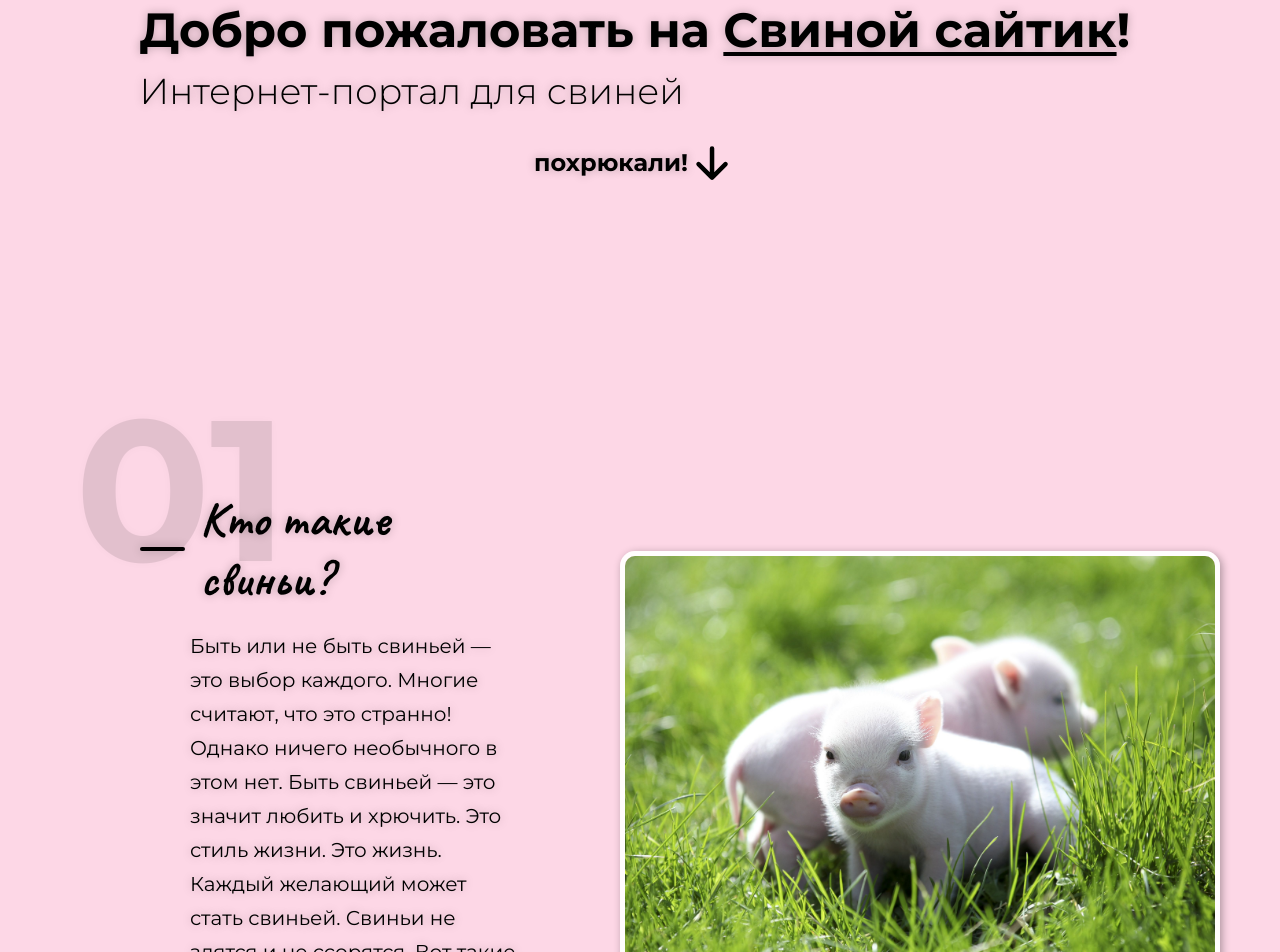
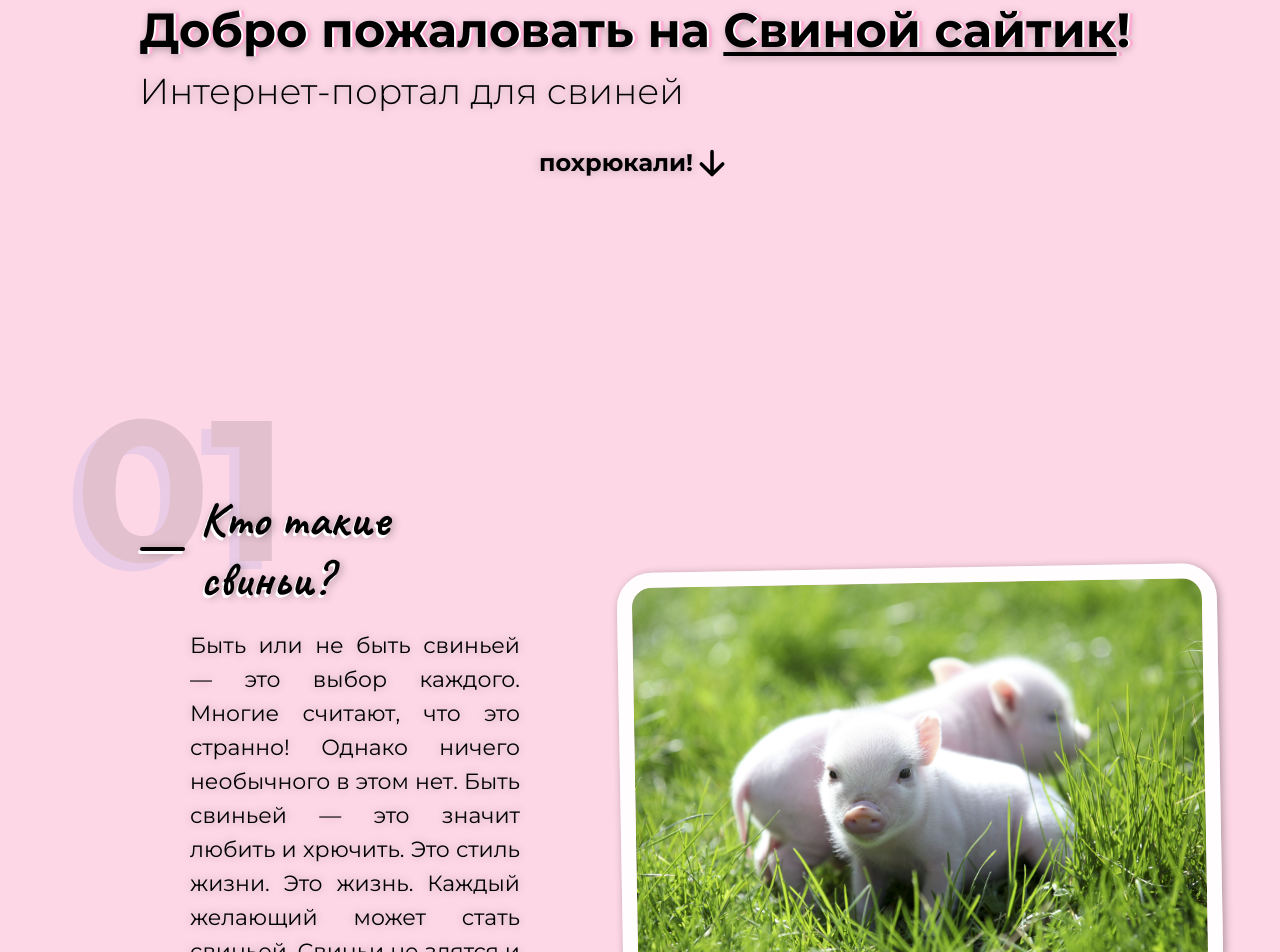
Before and after one commit to grigorijtomczuk/pig-website, a React (Create React App) app: page /#/ in a window 1280 px wide. Shown: the part 320-1272 px from the top of the page. Built offline with nearby package versions, Linux system fonts and the light colour scheme.

Commit message:
Adjust styles

```diff
--- a/src/styles/main.css
+++ b/src/styles/main.css
@@ -1,12 +1,14 @@
 :root {
 	--color-beige: rgb(194, 194, 174);
 	--color-white: rgb(255, 253, 253);
-	--color-pink: rgb(255, 159, 204);
+	--color-pink: rgb(255, 173, 211);
 	--color-light-pink: rgb(253, 215, 230);
 	--color-blue: rgb(65, 105, 225);
 	--shadow-min: 0 0 2px rgba(0, 0, 0, 0.25);
 	--shadow-less: 0 0 10px rgba(0, 0, 0, 0.25);
 	--shadow-more: 2px 2px 8px rgba(0, 0, 0, 0.33);
+	--shadow-white-outline: -2px 3px 0 var(--color-white), var(--shadow-more);
+	--shadow-pink-outline: 2px 0 0 var(--color-white), 5px 0 0 var(--color-pink), var(--shadow-more);
 	--font-caveat: "Caveat", cursive;
 	--font-montserrat: "Montserrat", sans-serif;
 	--font-roboto: "Roboto", sans-serif;
@@ -202,8 +204,9 @@ main {
 }
 
 .hero-title {
+	margin-bottom: 10px;
+	text-shadow: var(--shadow-pink-outline);
 	font: 700 48px var(--font-montserrat);
-	margin-bottom: 10px;
 }
 
 .hero-title span {
@@ -220,25 +223,25 @@ main {
 .hero-scroll {
 	position: relative;
 	left: 50%;
+	display: inline-block;
 	transform: translateX(-50%);
-	display: inline-block;
-	padding: 12px 48px 12px 0;
+	transition: translate 0.3s var(--cubic-bezier-responsive);
+	padding: 12px 38px 12px 0;
+	font: 700 24px var(--font-montserrat);
 	color: initial;
-	font: 700 24px var(--font-montserrat);
-	transition: translate 0.3s var(--cubic-bezier-responsive);
 }
 
 .hero-scroll::after {
+	content: "";
 	position: absolute;
+	top: 50%;
 	right: 0;
-	top: 50%;
+	display: block;
 	transform: translateY(-50%);
-	display: block;
-	width: 48px;
-	height: 48px;
-	content: "";
+	filter: drop-shadow(--shadow-more);
+	width: 38px;
+	height: 38px;
 	background-image: url(../assets/images/icons/arrow-down.svg);
-	filter: drop-shadow(--shadow-more);
 }
 
 .hero-scroll:hover {
@@ -271,6 +274,7 @@ main {
 }
 
 .article-text::before {
+	content: attr(data-number);
 	position: absolute;
 	top: -100px;
 	left: -75px;
@@ -280,42 +284,49 @@ main {
 	height: 200px;
 	font: 700 200px var(--font-montserrat);
 	line-height: 200px;
-	content: attr(data-number);
+	text-shadow: -10px 8px 0 var(--color-blue);
 }
 
 .article-title {
 	position: relative;
 	padding-left: 50px;
 	font-size: 48px;
+	text-shadow: var(--shadow-white-outline);
 }
 
 .article-title::before {
+	content: "";
 	position: absolute;
 	top: 50%;
 	left: -10px;
+	display: block;
 	transform: translateY(-50%);
-	display: block;
 	width: 45px;
 	height: 4px;
-	content: "";
+	border-radius: 3px;
+	box-shadow: var(--shadow-white-outline);
 	background-color: #000;
-	border-radius: 3px;
-	box-shadow: var(--shadow-less);
 }
 
 .article-text p {
 	margin: 20px 0 0 40px;
-	font: 400 20px var(--font-montserrat);
+	font: 400 22px var(--font-montserrat);
 	line-height: 34px;
+	text-align: justify;
 }
 
 .article-img img {
+	transform: rotate(-1deg);
+	object-fit: cover;
 	width: 600px;
 	height: 420px;
-	object-fit: cover;
-	border: 5px solid var(--color-white);
-	border-radius: 15px;
+	border: 15px solid var(--color-white);
+	border-radius: 35px;
 	box-shadow: var(--shadow-more);
+}
+
+.container article:nth-child(even) .article-img img {
+	transform: rotate(2deg);
 }
 
 /* FOOTER */
```
